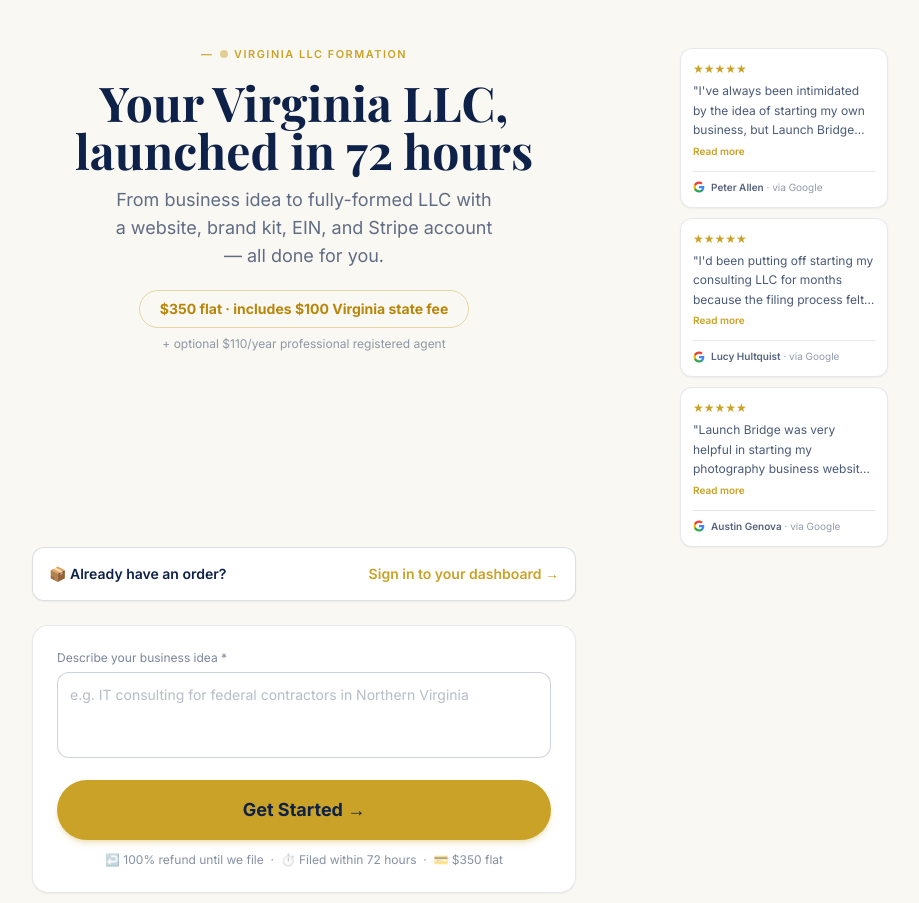
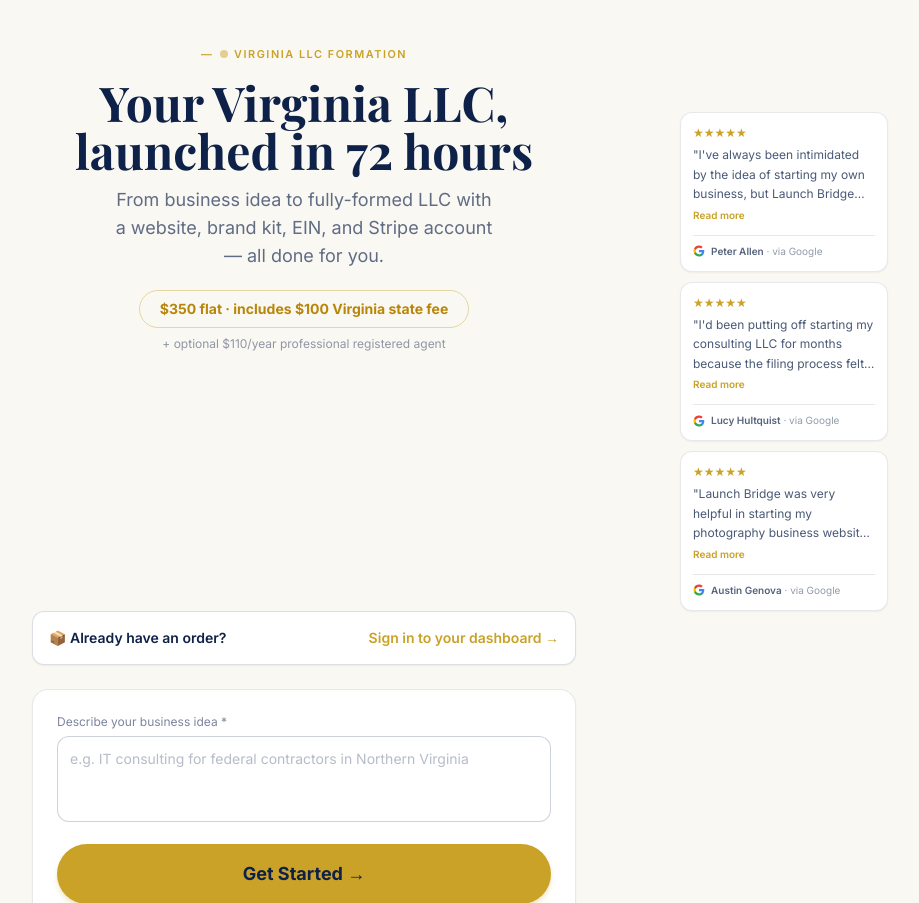
Before and after one commit to leofall458/ai-business-launcher, a FastAPI app: page / in a window 1280 px wide. Shown: the top 903 px of the page, without its empty margins (336-1255 px from the left). Run offline with FastAPI, Linux system fonts and the light colour scheme; data that the repository does not hold is empty; some web fonts are replaced.

Commit message:
Push hero review column further down
Increases .hero-reviews-col margin-top from 3rem to 7rem. Grid row
height grows to fit, so content below the hero reflows down slightly
- verified nothing overlaps or reorders, and mobile is untouched
(the change lives entirely inside the 1024px+ media query).

Co-Authored-By: Claude Sonnet 5 <noreply@anthropic.com>

```diff
--- a/app/templates/index.html
+++ b/app/templates/index.html
@@ -49,7 +49,7 @@
                the empty first 1fr spacer track before these two children,
                since there's no third element to occupy it. */
             .hero-breakout-inner > header { grid-column: 2; }
-            .hero-reviews-col { grid-column: 3; display: flex; flex-direction: column; gap: 0.625rem; width: 13rem; justify-self: end; margin-top: 3rem; margin-right: 2rem; }
+            .hero-reviews-col { grid-column: 3; display: flex; flex-direction: column; gap: 0.625rem; width: 13rem; justify-self: end; margin-top: 7rem; margin-right: 2rem; }
             .reviews-section-mobile-only { display: none; }
         }
         /* Truncates a review to ~3 lines with a fade-to-ellipsis; the
```
